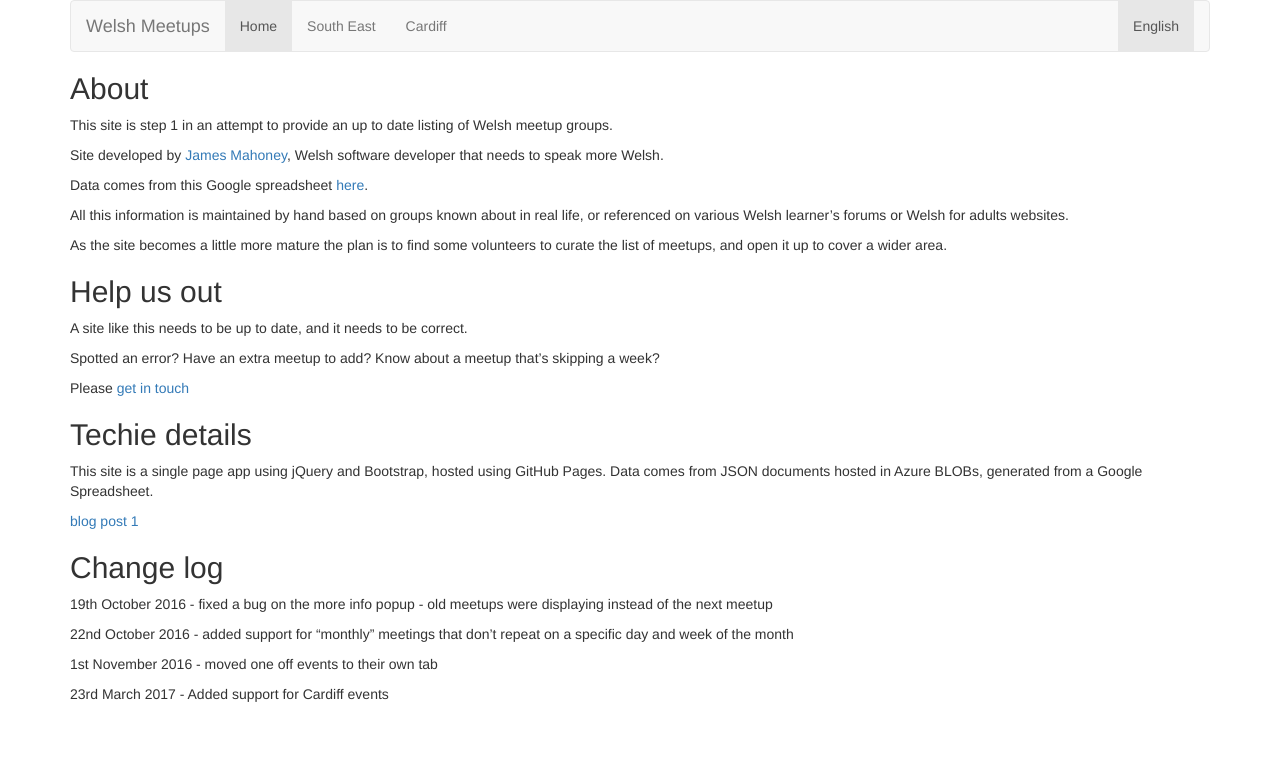
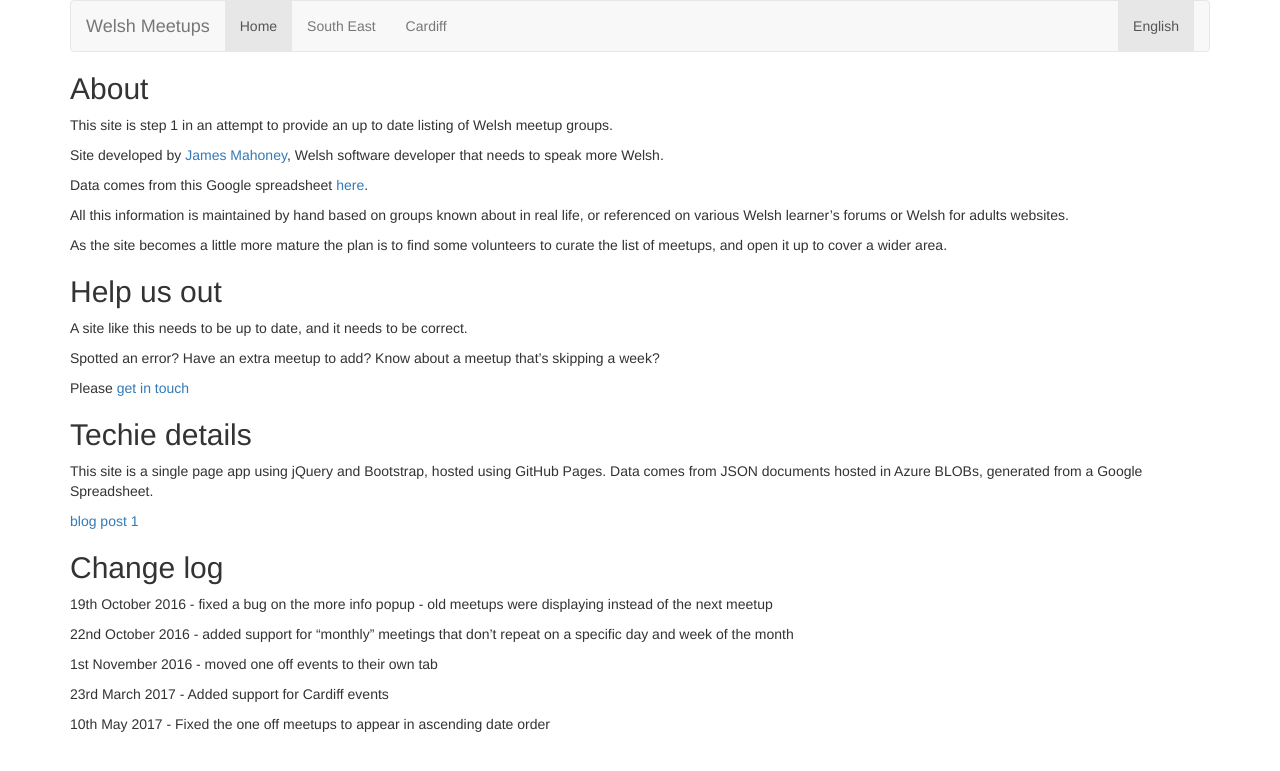
Before and after one commit to mahoneyjames/chatcymru, a Jekyll site: the page built from welsh/about.md, in a window 1280 px wide. Shown: the top 771 px of the page. Built offline with Jekyll 4.4.1, drawn with Linux system fonts in a browser that asks for light colours; nearby versions of some CDN libraries.

Commit message:
updated about page

```diff
--- a/welsh/about.md
+++ b/welsh/about.md
@@ -38,3 +38,5 @@ This site is a single page app using jQuery and Bootstrap, hosted using GitHub P
 1st November 2016 - moved one off events to their own tab
 
 23rd March 2017 - Added support for Cardiff events
+
+10th May 2017 - Fixed the one off meetups to appear in ascending date order
```
